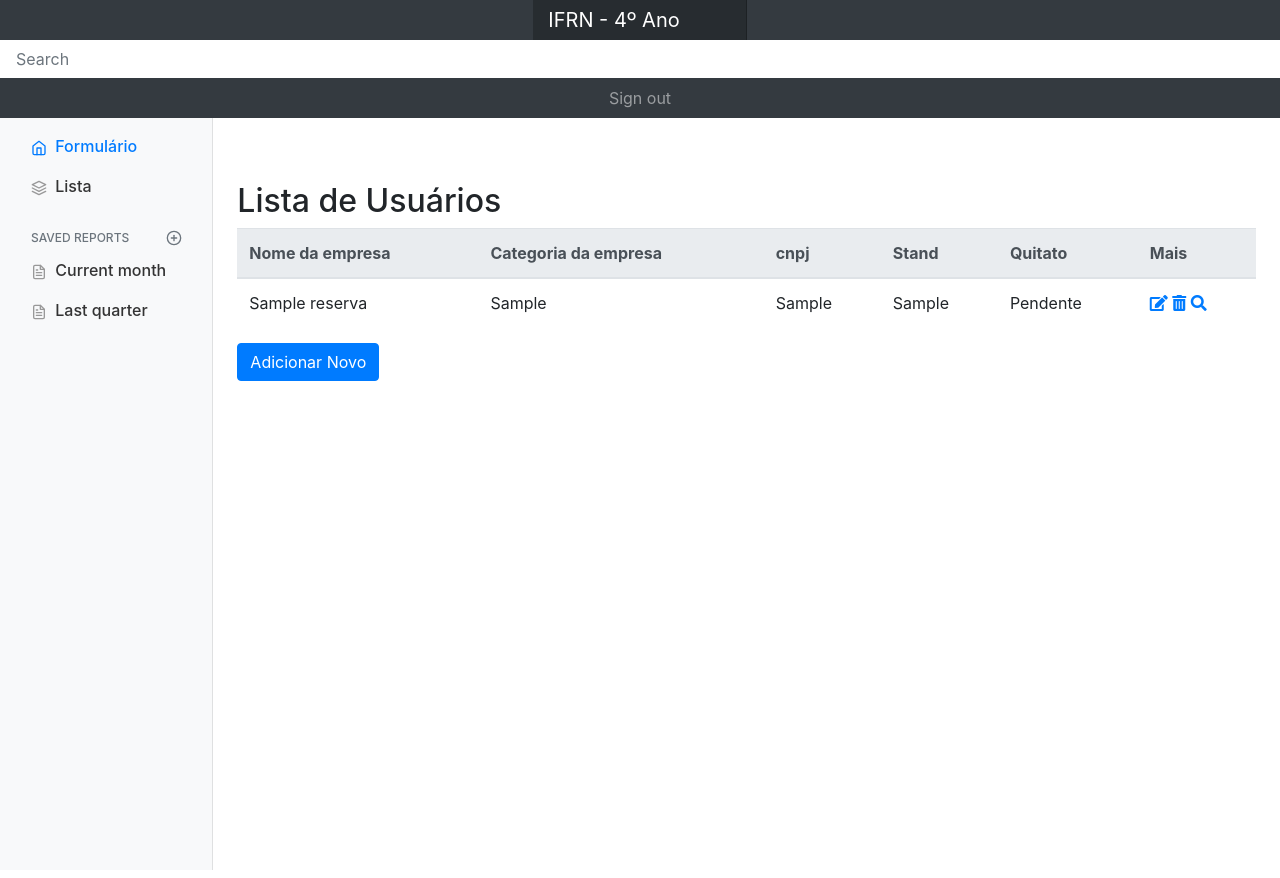
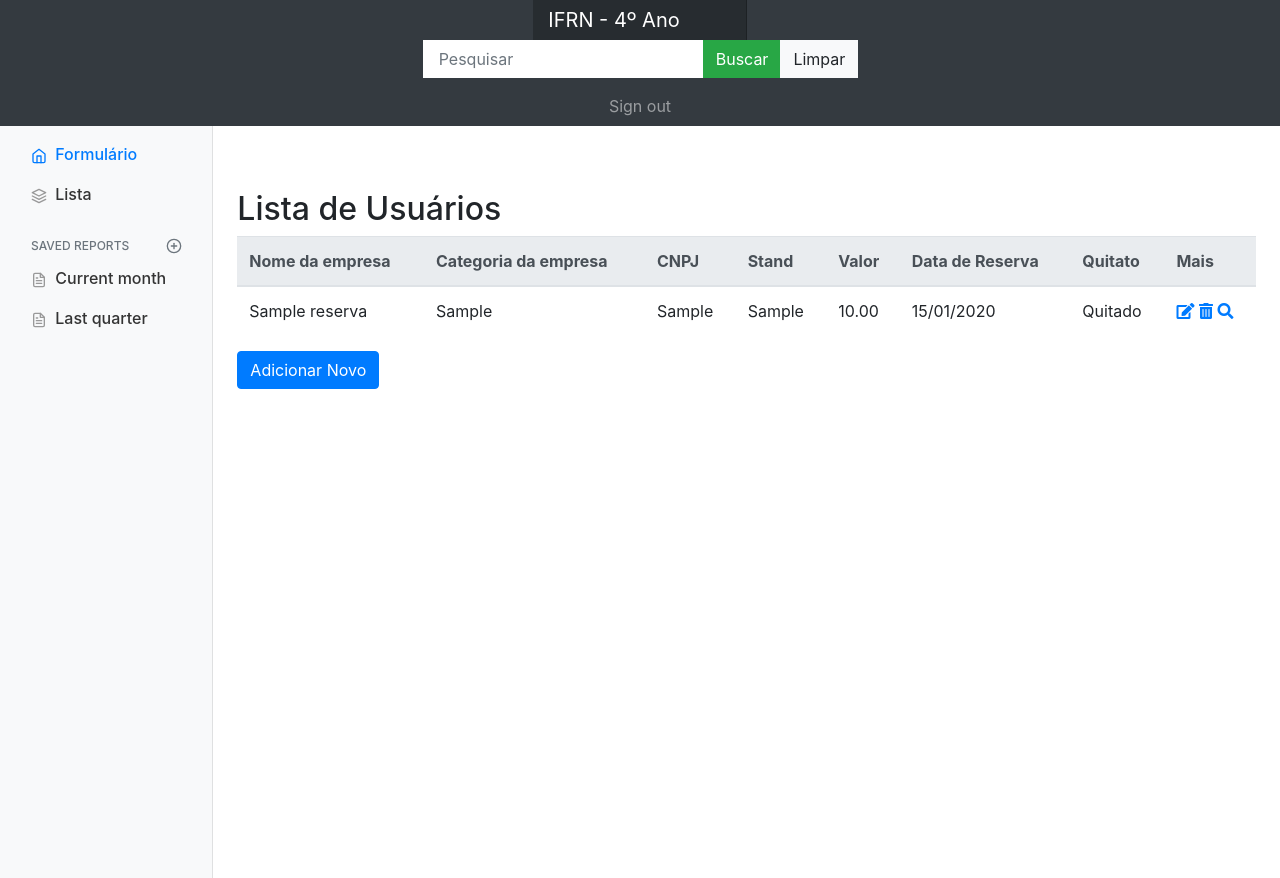
Before and after one commit to ClarisseTeixeira/ReservasFINECAP, a Django app: page /listar/ in a window 1280 px wide. Run offline with Django 4.2, Linux system fonts and the light colour scheme; tables that the repository leaves empty hold one stand-in row (values such as "Sample post"); some libraries are stand-ins or nearby versions.

Commit message:
atividade do dia 20

```diff
--- a/finecap/forms.py
+++ b/finecap/forms.py
@@ -6,7 +6,7 @@ class ReservaForm(ModelForm):
 
     class Meta:
         model = Reserva
-        fields = ['cnpj', 'nome_empresa', 'categoria_empresa', 'stand', 'quitato']
+        fields = ['cnpj', 'nome_empresa', 'categoria_empresa', 'stand', 'quitado']
         widgets = {
             'cnpj': forms.TextInput(attrs={'class': 'form-control'}),
             'nome_empresa': forms.TextInput(attrs={'class': 'form-control'}),
--- a/finecap/models.py
+++ b/finecap/models.py
@@ -1,8 +1,5 @@
 from django.db import models
-
-# Create your models here.
-
-from django.db import models
+from django.utils import timezone
 
 # Create your models here.
 
@@ -18,5 +15,8 @@ class Reserva(models.Model):
     cnpj = models.CharField(max_length=250)
     nome_empresa = models.CharField(max_length=250)
     categoria_empresa = models.CharField(max_length=250)
-    quitato = models.BooleanField(default=False)
+    quitado = models.BooleanField(default=False)
+    data_reserva = models.DateTimeField(default=timezone.now)
     stand = models.ForeignKey(Stand, on_delete=models.CASCADE)
+    def __str__(self):
+        return self.nome_empresa
--- a/finecap/templates/finecap/form.html
+++ b/finecap/templates/finecap/form.html
@@ -31,7 +31,7 @@
         </div>
         <div class="form-group">
             <label for="exampleInputPassword1">Quitato:</label>
-            {{ form.quitato }}
+            {{ form.quitado }}
 
         </div>
 
--- a/finecap/templates/finecap/lista.html
+++ b/finecap/templates/finecap/lista.html
@@ -1,6 +1,21 @@
 {% extends "base.html" %}
 
 {% block title %}Lista de Usuários{% endblock %}
+
+{% block forms %}
+<form action="{% url 'listar' %}" method="get">
+    <div class="input-group mb-2 ">
+        <input type="text" class="form-control form-control-dark" name="filtro" placeholder="Pesquisar" aria-label="Pesquisar" value="{{ request.GET.filtro }}">
+        <div class="input-group-prepend">
+            <button class="btn btn-success" type="submit">Buscar</button>
+            <a href="{% url 'listar' %}" class="btn btn-light">Limpar</a>
+        </div>
+    </div>
+
+</form>
+{% endblock %}
+
+
 
 {% block center %}
 <div class="mt-5">
@@ -11,24 +26,25 @@
             <tr>
                 <th scope="col">Nome da empresa</th>
                 <th scope="col">Categoria da empresa</th>
-                <th scope="col">cnpj</th>
+                <th scope="col">CNPJ</th>
                 <th scope="col">Stand</th>
+                <th scope="col">Valor</th>
+                <th scope="col">Data de Reserva</th>
                 <th scope="col">Quitato</th>
                 <th scope="col">Mais</th>
             </tr>
         </thead>
 
         <tbody>
-
             {% for reserva in reserva %}
             <tr>
                 <td>{{ reserva.nome_empresa }}</td>
                 <td>{{ reserva.categoria_empresa }}</td>
                 <td>{{ reserva.cnpj }}</td>
                 <td>{{ reserva.stand }}</td>
-                <td>{% if reserva.quitado == True %} Quitado
-                    {% else %} Pendente
-                    {% endif %}</td>
+                <td>{{ reserva.stand.valor }}</td>
+                <td>{{  reserva.data_reserva|date:"d/m/Y" }}</td>
+                <td>{% if reserva.quitado == True %} Quitado {% else %} Pendente {% endif %}</td>
                 <td>
                     <a href="{% url 'editar' id=reserva.id %}"><i class="fas fa-edit"></i></a>
                     <a href="{% url 'remover' id=reserva.id %}"><i class="fas fa-trash-alt"></i></a>
@@ -37,7 +53,6 @@
             </tr>
             {% endfor %}
         </tbody>
-
     </table>
 
     <div class="mb-3">
--- a/finecap/views.py
+++ b/finecap/views.py
@@ -2,6 +2,8 @@ from django.shortcuts import render,get_object_or_404,redirect
 from .models import Reserva, Stand
 from .forms import ReservaForm
 from django.contrib import messages
+from django.db.models import Q
+
 # Create your views here.
 
 def editar(request, id):
@@ -39,10 +41,26 @@ def criar(request):
 
 
 def listar(request):
-    reserva = Reserva.objects.all()
+    reserva = Reserva.objects.all().order_by('-data_reserva')
+    filtro = request.GET.get('filtro')
+    if filtro:
+        if filtro.lower() == "quitado":
+            reserva = reserva.filter(quitado=True)
+        elif filtro.lower() == "pendente":
+            reserva = reserva.filter(quitado=False)
+        else:
+            reserva = reserva.filter(
+            Q(nome_empresa__icontains=filtro) |
+            Q(stand__valor__icontains=filtro) |
+            Q(quitado__icontains=filtro) |
+            Q(data_reserva__icontains=filtro)
+        )
+
     context = {
+        'filtro': filtro,
         'reserva': reserva
     }
+
     return render(request, "finecap/lista.html", context)
 
 
--- a/templates/base.html
+++ b/templates/base.html
@@ -13,7 +13,9 @@
 <body>
     <nav class="navbar navbar-dark sticky-top bg-dark flex-md-nowrap p-0">
         <a class="navbar-brand col-sm-3 col-md-2 mr-0" href="#">IFRN - 4º Ano</a>
-        <input class="form-control form-control-dark w-100" type="text" placeholder="Search" aria-label="Search">
+        {% block forms %}
+
+        {% endblock %}
         <ul class="navbar-nav px-3">
           <li class="nav-item text-nowrap">
             <a class="nav-link" href="#">Sign out</a>
```
Also changed, not shown: finecap/migrations/0001_initial.py, finecap/migrations/0002_alter_reserva_quitato.py (deleted).
